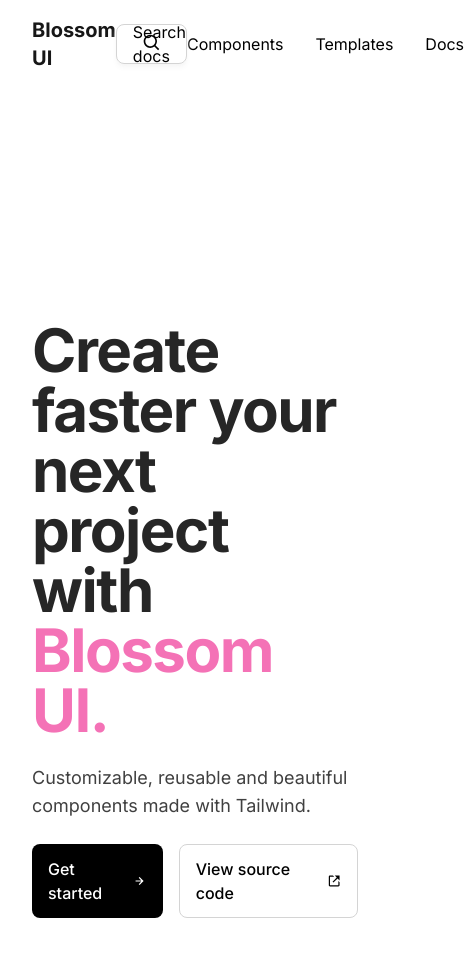
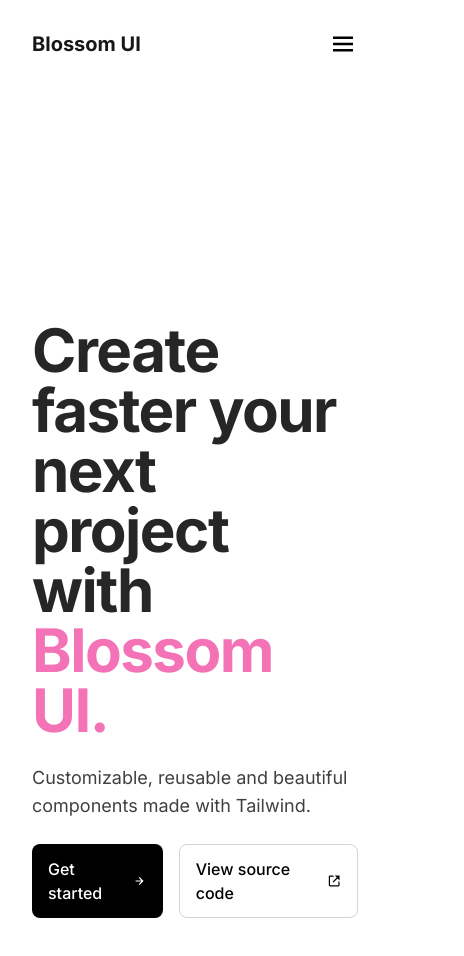
Before and after one commit to juanigarciadev/BlossomUI, a React (Vite) app: page / in a window 390 px wide. Shown: the top 956 px of the page, 464 px wide, since content can reach past the window. Built offline with nearby package versions, Linux system fonts and the light colour scheme.

Commit message:
added navbar menu opener for mobile devices without functionality

```diff
--- a/src/components/Navbar/Navbar.jsx
+++ b/src/components/Navbar/Navbar.jsx
@@ -1,23 +1,24 @@
 import React from 'react'
 import { Link, Outlet } from 'react-router-dom'
-import { BiSearch } from 'react-icons/bi'
+import { BiSearch, BiMenu } from 'react-icons/bi'
 
 const Navbar = () => {
     return (
         <>
             <header className='w-full h-10 mt-6 flex items-center justify-between z-10'>
                 <Link className='font-bold text-xl text-neutral-900' to="/">Blossom UI</Link>
-                <section className='flex items-center w-2/4 h-full border relative border-neutral-300 rounded-lg shadow-md shadow-neutral-100 hover:shadow-neutral-200 duration-300'>
+                <section className='flex items-center w-2/4 h-full border relative border-neutral-300 rounded-lg shadow-md shadow-neutral-100 hover:shadow-neutral-200 duration-300 xl:w-4/12 lg:hidden'>
                     <h3 className='pl-4'>Search docs</h3>
-                    <BiSearch className='text-xl absolute right-6 top-2' />
+                    <BiSearch className='text-xl absolute right-3 top-2' />
                 </section>
-                <section>
+                <section className='lg:hidden'>
                     <ul className='flex items-center gap-8'>
                         <Link className='cursor-pointer' to="/components">Components</Link>
                         <Link className='cursor-pointer' to="/templates">Templates</Link>
                         <Link className='cursor-pointer' to="/docs">Docs</Link>
                     </ul>
                 </section>
+                <BiMenu className='text-3xl hidden lg:block'/>
             </header>
             <Outlet />
         </>
```
